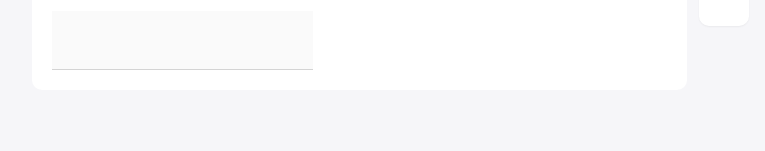
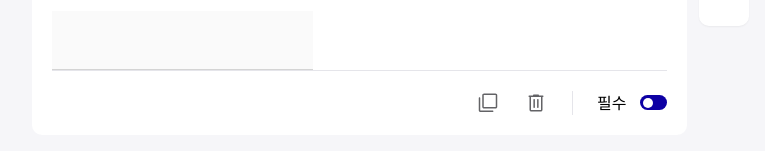
Before and after one commit to Yellni99/multi-form-survey, a React (Vite) app: page / in a window 1280 px wide. Shown: the part 363-514 px from the top of the page, without its empty margins (281-1046 px from the left). Built offline with nearby package versions, Linux system fonts and the light colour scheme.

Commit message:
feat: Question Footer 추가

```diff
--- /dev/null
+++ b/src/components/Divider.tsx
@@ -0,0 +1,20 @@
+import classNames from "classnames";
+
+interface Props {
+  direction?: "horizontal" | "vertical"
+}
+
+export default function Divider({className, direction="horizontal"}: Cn<Props>) {
+  if (direction === "horizontal") {
+    return (
+      <hr
+        className={classNames ("border-t-1 border-gray100 w-full", className)}
+      />
+    )
+  }
+    return (
+      <hr
+        className={classNames ("border-l-1 border-gray100 h-full", className)}
+      />
+    )
+}
--- a/src/components/Panel.tsx
+++ b/src/components/Panel.tsx
@@ -2,7 +2,6 @@
 import cn from "classnames";
 
 export default function Panel({ className, children }: PropsWithChildren<Cn>) {
-  /// 추가
   return (
     <div
       className={cn("flex flex-col p-20 pt-26 bg-white rounded-10", className)}
@@ -27,7 +26,7 @@
   return (
     <>
       <hr className="border-gray100 mb-20" />
-      return <div className={className}>{children}</div>
+      <div className={className}>{children}</div>
     </>
   );
 }
--- /dev/null
+++ b/src/components/Switch.tsx
@@ -0,0 +1,30 @@
+import classNames from "classnames";
+
+interface Props {
+  id: string;
+  checked: boolean;
+  onChange: (checked: boolean) => void;
+}
+
+export default function Switch({ id, checked, onChange }: Props) {
+  return (
+    <>
+      <input
+        id={id}
+        className="opacity-0 w-0 peer"
+        type="checkbox"
+        checked={checked}
+        onChange={(e) => onChange(e.currentTarget.checked)}
+      />
+      <label
+        htmlFor={id}
+        className={classNames(
+          "flex items-center rounded-full h-15 w-27 bg-gray400 px-3",
+          "before:inline-block before:h-10 before:w-10 before:rounded-full before:bg-white",
+          "peer-checked: bg-main peer-checked:before:translate-x-11",
+          "transition-colors duration-300 before:transition-transform before:duration-300"
+        )}
+      />
+    </>
+  );
+}
--- a/src/components/edit/QuestionEditor.tsx
+++ b/src/components/edit/QuestionEditor.tsx
@@ -1,100 +1,47 @@
-import ShortTextIcon from "../../assets/icons/check_indeterminate_small.svg?react";
-import LongTextIcon from "../../assets/icons/subject.svg?react";
-import MultipleChoiceIcon from "../../assets/icons/checklist.svg?react";
-import CheckboxIcon from "../../assets/icons/check_circle.svg?react";
-import DropdownIcon from "../../assets/icons/arrow_circle_down.svg?react";
-import DateIcon from "../../assets/icons/calendar_today.svg?react";
-import TimeIcon from "../../assets/icons/schedule.svg?react";
-import Panel, { PanelBody, PanelHeader } from "../Panel";
+// src > components > edit > QuestionEditor.tsx
+
+import Panel, { PanelBody, PanelFooter, PanelHeader } from "../Panel";
 import Input from "../Input";
-import Dropdown from "../Dropdown";
-import { QuestionType } from "../../types/app";
 import QuestionBodyEditor from "./QuestionBodyEditor";
 import Question from "../../models/question";
 import {observer} from "mobx-react-lite";
+import QuestionTypeEditor from "./QuestionTypeEditor";
+import CopyIcon from "../../assets/icons/filter_none.svg?react";
+import DeleteIcon from "../../assets/icons/delete.svg?react";
+import Switch from "../Switch";
+import Divider from "../Divider";
 
 interface Props {
   question: Question;
+  onCopy: (id: number) => void;
+  onDelete: (id: number) => void;
 }
 
-const QuestionEditor = observer(function QuestionEditor({ question }: Props) {
+const QuestionEditor = observer(function QuestionEditor({ question, onCopy, onDelete }: Props) {
   return (
     <Panel>
       <PanelHeader className="flex mb-25">
         <Input className="flex-1 mr-30" />
-        <Dropdown<QuestionType>
-          defaultValue={question.type}
-          onChange={(value) => question.setType(value)}
-          options={[
-            {
-              label: (
-                <div>
-                  <ShortTextIcon className="inline-block mr-10" />
-                  <span>단답형</span>
-                </div>
-              ),
-              value: "shortText",
-            },
-            {
-              label: (
-                <div>
-                  <LongTextIcon className="inline-block mr-10" />
-                  <span>장문형</span>
-                </div>
-              ),
-              value: "longText",
-            },
-            {
-              label: (
-                <div>
-                  <MultipleChoiceIcon className="inline-block mr-10" />
-                  <span>객관식</span>
-                </div>
-              ),
-              value: "multipleChoice",
-            },
-            {
-              label: (
-                <div>
-                  <CheckboxIcon className="inline-block mr-10" />
-                  <span>체크박스</span>
-                </div>
-              ),
-              value: "checkbox",
-            },
-            {
-              label: (
-                <div>
-                  <DropdownIcon className="inline-block mr-10" />
-                  <span>드롭다운</span>
-                </div>
-              ),
-              value: "dropdown",
-            },
-            {
-              label: (
-                <div>
-                  <DateIcon className="inline-block mr-10" />
-                  <span>날짜</span>
-                </div>
-              ),
-              value: "date",
-            },
-            {
-              label: (
-                <div>
-                  <TimeIcon className="inline-block mr-10" />
-                  <span>시간</span>
-                </div>
-              ),
-              value: "time",
-            },
-          ]}
-        />
+        <QuestionTypeEditor type={question.type} onChange={question.setType} />
       </PanelHeader>
       <PanelBody>
         <QuestionBodyEditor type={question.type} />
       </PanelBody>
+      <PanelFooter className="flex justify-end gap-x-24 h-24">
+        <button onClick={() => onCopy(question.id)}><CopyIcon /></button>
+        <button onClick={() => onDelete(question.id)}><DeleteIcon /></button>
+          <Divider direction ="vertical" />
+
+          <div className="flex items-center">
+            <span className="mr-13">필수</span>
+            <Switch
+              id={`${question.id}_switch`}
+              checked={question.required}
+              onChange={question.setRequired}
+            />
+          </div>
+
+      </PanelFooter>
     </Panel>
   );
 });
--- /dev/null
+++ b/src/components/edit/QuestionTypeEditor.tsx
@@ -0,0 +1,92 @@
+
+import ShortTextIcon from "../../assets/icons/check_indeterminate_small.svg?react";
+import LongTextIcon from "../../assets/icons/subject.svg?react";
+import MultipleChoiceIcon from "../../assets/icons/checklist.svg?react";
+import CheckboxIcon from "../../assets/icons/check_circle.svg?react";
+import DropdownIcon from "../../assets/icons/arrow_circle_down.svg?react";
+import DateIcon from "../../assets/icons/calendar_today.svg?react";
+import TimeIcon from "../../assets/icons/schedule.svg?react";
+import { observer } from "mobx-react-lite";
+import { QuestionType } from "../../types/app";
+import Dropdown from "../Dropdown";
+
+interface Props {
+  type: QuestionType;
+  onChange: (type: QuestionType) => void;
+}
+
+const QuestionTypeEditor = observer(function QuestionTypeEditor({type, onChange}: Props) {
+  return(
+        <Dropdown<QuestionType>
+          defaultValue={type}
+          onChange={(value) => onChange(value)}
+          options={[
+            {
+              label: (
+                <div>
+                  <ShortTextIcon className="inline-block mr-10" />
+                  <span>단답형</span>
+                </div>
+              ),
+              value: "shortText",
+            },
+            {
+              label: (
+                <div>
+                  <LongTextIcon className="inline-block mr-10" />
+                  <span>장문형</span>
+                </div>
+              ),
+              value: "longText",
+            },
+            {
+              label: (
+                <div>
+                  <MultipleChoiceIcon className="inline-block mr-10" />
+                  <span>객관식</span>
+                </div>
+              ),
+              value: "multipleChoice",
+            },
+            {
+              label: (
+                <div>
+                  <CheckboxIcon className="inline-block mr-10" />
+                  <span>체크박스</span>
+                </div>
+              ),
+              value: "checkbox",
+            },
+            {
+              label: (
+                <div>
+                  <DropdownIcon className="inline-block mr-10" />
+                  <span>드롭다운</span>
+                </div>
+              ),
+              value: "dropdown",
+            },
+            {
+              label: (
+                <div>
+                  <DateIcon className="inline-block mr-10" />
+                  <span>날짜</span>
+                </div>
+              ),
+              value: "date",
+            },
+            {
+              label: (
+                <div>
+                  <TimeIcon className="inline-block mr-10" />
+                  <span>시간</span>
+                </div>
+              ),
+              value: "time",
+            },
+          ]}
+        />
+  )
+})
+
+export default QuestionTypeEditor;
--- a/src/components/edit/SectionEditor.tsx
+++ b/src/components/edit/SectionEditor.tsx
@@ -12,7 +12,12 @@
     <div className="[&>*]:mb-24">
       <SectionTitleEditor section={section} capTitle="2개 중 1섹션" />
       {section.questions.map((question) => (
-        <QuestionEditor key={question.id} question={question} />
+        <QuestionEditor
+          key={question.id}
+          question={question}
+          onCopy={section.copyQuestion}
+          onDelete={section.removeQuestion}
+        />
       ))}
     </div>
   );
--- a/src/models/question.ts
+++ b/src/models/question.ts
@@ -22,7 +22,7 @@
       type: "shortText",
       required: false
     }) {
-      makeAutoObservable(this);
+      makeAutoObservable(this, {}, {autoBind: true});
       this.id = data.id;
       this.title = data.title;
       this.type = data.type;
--- a/src/models/section.ts
+++ b/src/models/section.ts
@@ -22,7 +22,7 @@
       questions: [new Question()],
     }
   ) {
-    makeAutoObservable(this);
+    makeAutoObservable(this, {}, {autoBind:true});
 
     this.id = data.id;
     this.title = data.title;
```
